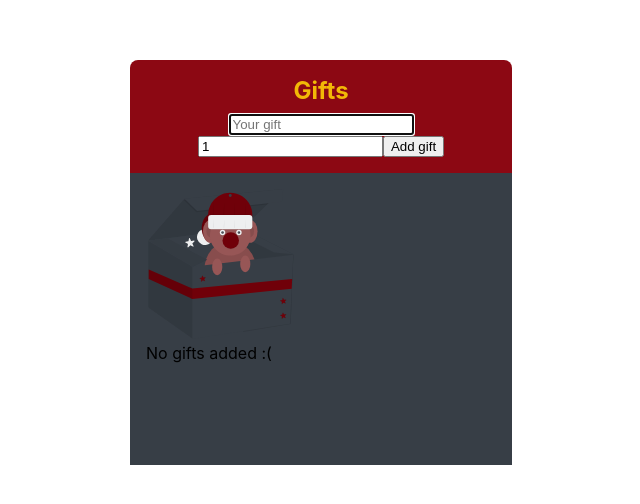
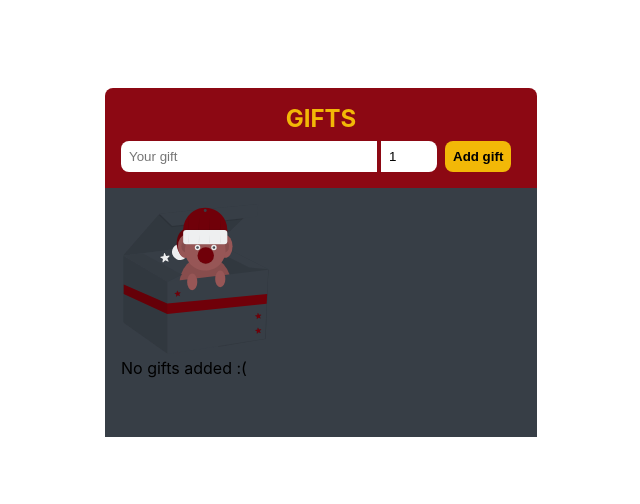
Before and after one commit to lopez-tomas/adviency, a React (Create React App) app: page / in a window 1280 px wide. Shown: the part 138-642 px from the top of the page, without its empty margins (319-959 px from the left). Built offline with nearby package versions, Linux system fonts and the light colour scheme.

Commit message:
[FEAT]: minor changes.

```diff
--- a/src/containers/Form.jsx
+++ b/src/containers/Form.jsx
@@ -1,5 +1,6 @@
 import React, { useContext, useRef, useState } from 'react';
 import AppContext from '../context/AppContext';
+import '../styles/Form.sass';
 
 const Form = () => {
   const { state, addGift } = useContext(AppContext);
@@ -29,6 +30,7 @@ const Form = () => {
 
   return (
     <form className="Form" ref={form}>
+      <div className="inputs">
         <input
           autoFocus
           className="input gift-input"
@@ -51,7 +53,8 @@ const Form = () => {
           type="submit"
           value="Add gift"
         />
-      {giftInList && <p>"{gift}" already added!</p>}
+      </div>
+      {giftInList && <p className="errorMsg">"{gift}" already added!</p>}
     </form>
   )
 }
--- a/src/styles/App.sass
+++ b/src/styles/App.sass
@@ -3,7 +3,7 @@
 
 .App
   .Form-container, .GiftList-container
-    width: 350px
+    width: 400px
     padding: sizes.$lg
 
   .Form-container
@@ -15,7 +15,8 @@
 
     h1
       margin-bottom: sizes.$md
+      text-transform: uppercase
 
   .GiftList-container
-    height: 260px
+    min-height: 217px
     background-color: colors.$black
--- /dev/null
+++ b/src/styles/Form.sass
@@ -0,0 +1,40 @@
+@use './modules/_colors'
+@use './modules/_sizes'
+
+.Form
+  .inputs
+    display: flex
+
+    .input, .btn
+      padding: sizes.$md
+      border: none
+
+    .input
+      &:focus
+        outline: none
+
+    .gift-input
+      width: 60%
+      margin-right: sizes.$sm
+      border-top-left-radius: sizes.$md
+      border-bottom-left-radius: sizes.$md
+    .quantity-input
+      width: 10%
+      margin-right: sizes.$md
+      border-top-right-radius: sizes.$md
+      border-bottom-right-radius: sizes.$md
+
+    .add-btn
+      border-top-left-radius: sizes.$md
+      border-bottom-left-radius: sizes.$md
+      border-top-right-radius: sizes.$md
+      border-bottom-right-radius: sizes.$md
+      font-weight: bold
+      background-color: colors.$text-primary
+      cursor: pointer
+      &:hover
+        background-color: colors.$text-secondary
+
+  .errorMsg
+    margin-top: sizes.$lg
+    font-weight: bold
```
Lines whose indentation alone changed are shown as unchanged.
